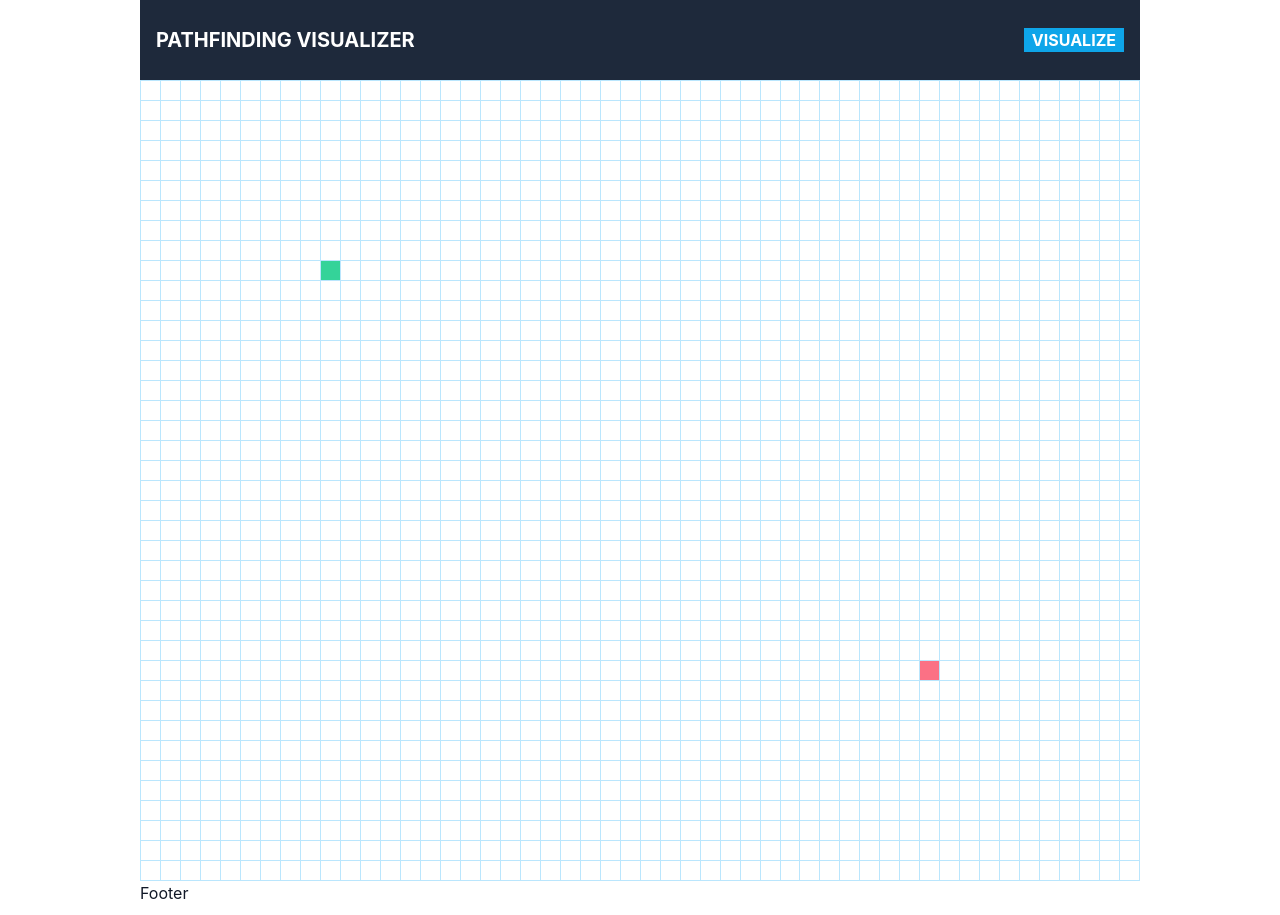
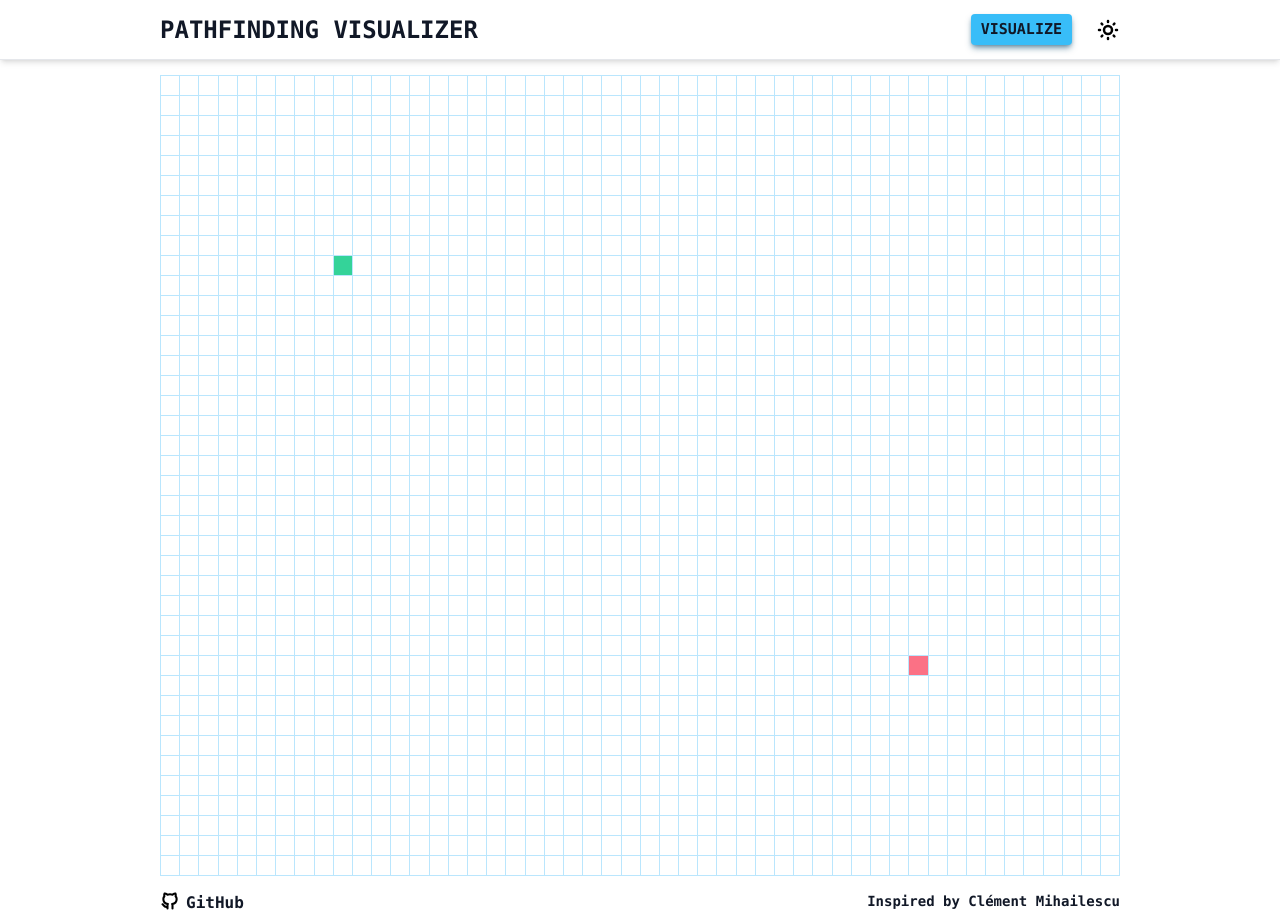
Before and after one commit to richwill28/pathfinding-visualizer, a React (Create React App) app: page / in a window 1280 px wide. Built offline with nearby package versions, Linux system fonts and the light colour scheme.

Commit message:
Update UI and implement dark mode

```diff
--- a/src/App.jsx
+++ b/src/App.jsx
@@ -7,27 +7,36 @@ const INITIAL_START = { row: 9, col: 9 };
 const INITIAL_END = { row: 29, col: 39 };
 
 export default function App() {
+  const prefersDark = window.matchMedia("(prefers-color-scheme: dark)").matches;
+  const [isDark, setIsDark] = useState(prefersDark);
+
   const [grid, setGrid] = useState([]);
 
   const [startNode, setStartNode] = useState(INITIAL_START);
   const [endNode, setEndNode] = useState(INITIAL_END);
 
   return (
-    <div>
-      <div className="transition duration-700 bg-white dark:bg-gray-900 text-gray-900 dark:text-white grid grid-cols-1 justify-items-center min-h-screen">
-        <div className="flex flex-col w-full max-w-[1000px]">
-          <div className="min-h-[80px]">
-            <Header grid={grid} startNode={startNode} endNode={endNode} />
+    <div className={isDark ? "dark" : ""}>
+      <div className="transition duration-700 bg-white dark:bg-slate-900 text-gray-900 dark:text-white grid grid-cols-1 justify-items-center min-h-screen">
+        <div className="flex flex-col w-full gap-y-[15px]">
+          <div className="min-h-[60px] px-40 border-b shadow-md dark:shadow-gray-600">
+            <Header
+              grid={grid}
+              startNode={startNode}
+              endNode={endNode}
+              isDarkState={[isDark, setIsDark]}
+            />
           </div>
-          <div className="min-h-[600px]">
+          <div className="min-h-[600px] px-40">
             <Body
               startNodeState={[startNode, setStartNode]}
               endNodeState={[endNode, setEndNode]}
               gridState={[grid, setGrid]}
+              isDark={isDark}
             />
           </div>
-          <div>
-            <Footer />
+          <div className="px-40">
+            <Footer isDark={isDark} />
           </div>
         </div>
       </div>
--- a/src/components/Body.jsx
+++ b/src/components/Body.jsx
@@ -2,7 +2,12 @@ import { useEffect, useState } from "react";
 import { MAX_ROW, MAX_COL } from "../utils/constants/variable";
 import Node from "./Node";
 
-export default function Body({ startNodeState, endNodeState, gridState }) {
+export default function Body({
+  startNodeState,
+  endNodeState,
+  gridState,
+  isDark,
+}) {
   const [startNode, setStartNode] = startNodeState;
   const [endNode, setEndNode] = endNodeState;
 
@@ -75,6 +80,7 @@ export default function Body({ startNodeState, endNodeState, gridState }) {
                   onMouseUp={() => handleMouseUp()}
                   onMouseEnter={(row, col) => handleMouseEnter(row, col)}
                   onMouseOut={(row, col) => handleMouseOut(row, col)}
+                  isDark={isDark}
                 />
               );
             })}
--- a/src/components/Footer.jsx
+++ b/src/components/Footer.jsx
@@ -1,5 +1,23 @@
-function Footer() {
-  return <div>Footer</div>;
+import { GitHubIcon } from "./Icon";
+
+export default function Footer({ isDark }) {
+  return (
+    <div className="flex flex-row justify-between">
+      <a
+        href={"https://github.com/richwill28/pathfinding-visualizer"}
+        className="hover:text-sky-500 transition ease-linear flex flex-row gap-1.5"
+      >
+        <GitHubIcon isDark={isDark} />
+        <span className="align-middle font-mono font-bold">GitHub</span>
+      </a>
+      <a
+        href={"https://www.youtube.com/channel/UCaO6VoaYJv4kS-TQO_M-N_g"}
+        className="hover:text-sky-500 transition ease-linear flex flex-row"
+      >
+        <span className="align-middle text-sm font-mono font-bold">
+          Inspired by Clément Mihailescu
+        </span>
+      </a>
+    </div>
+  );
 }
-
-export default Footer;
--- a/src/components/Header.jsx
+++ b/src/components/Header.jsx
@@ -1,23 +1,50 @@
+import { useState } from "react";
 import dijkstra from "../utils/algorithms/dijkstra";
 import animate from "../utils/animate";
+import { SunIcon, MoonIcon } from "./Icon";
 
-export default function Header({ grid, startNode, endNode }) {
-  const handleClick = () => {
+export default function Header({ grid, startNode, endNode, isDarkState }) {
+  const visualize = () => {
     const { visitedNodes, shortestPath } = dijkstra(grid, startNode, endNode);
     animate(visitedNodes, shortestPath);
   };
 
+  const [isDark, setIsDark] = isDarkState;
+
+  const toggleIcon = isDark ? (
+    <MoonIcon isDark={isDark} />
+  ) : (
+    <SunIcon isDark={isDark} />
+  );
+
+  const [toggleAnimation, setToggleAnimation] = useState("");
+
+  const toggleButton = () => {
+    setToggleAnimation("transition ease-linear animate-toggleOff");
+    setTimeout(() => {
+      setToggleAnimation("transition ease-linear animate-toggleOn");
+    }, 120);
+    setTimeout(() => {
+      setIsDark(!isDark);
+    }, 80);
+  };
+
   return (
-    <div className="bg-slate-800 flex flex-row h-full items-center justify-between px-4">
-      <div className="text-center text-xl text-white font-bold">
+    <div className="flex flex-row h-full items-center justify-between">
+      <div className="text-center text-2xl font-mono font-extrabold">
         PATHFINDING VISUALIZER
       </div>
-      <button
-        className="bg-sky-500 text-white font-bold rounded-none px-2"
-        onClick={handleClick}
-      >
-        VISUALIZE
-      </button>
+      <div className="flex flex-row items-center gap-6">
+        <button
+          className="bg-sky-400 hover:bg-sky-500 text-[15px] font-mono font-bold rounded px-2.5 py-1 shadow-md shadow-sky-900/50 active:shadow-sky-900/30"
+          onClick={visualize}
+        >
+          VISUALIZE
+        </button>
+        <div className={toggleAnimation} onClick={toggleButton}>
+          {toggleIcon}
+        </div>
+      </div>
     </div>
   );
 }
--- /dev/null
+++ b/src/components/Icon.jsx
@@ -0,0 +1,101 @@
+export const StartIcon = () => {
+  return (
+    <svg
+      xmlns="http://www.w3.org/2000/svg"
+      className="icon icon-tabler icon-tabler-player-play"
+      width="20"
+      height="20"
+      viewBox="0 0 24 24"
+      strokeWidth="3"
+      stroke="#000000"
+      fill="none"
+      strokeLinecap="round"
+      strokeLinejoin="round"
+    >
+      <path stroke="none" d="M0 0h24v24H0z" fill="none" />
+      <path d="M7 4v16l13 -8z" />
+    </svg>
+  );
+};
+
+export const EndIcon = () => {
+  return (
+    <svg
+      xmlns="http://www.w3.org/2000/svg"
+      className="icon icon-tabler icon-tabler-focus"
+      width="20"
+      height="20"
+      viewBox="0 0 24 24"
+      strokeWidth="3"
+      stroke="#000000"
+      fill="none"
+      strokeLinecap="round"
+      strokeLinejoin="round"
+    >
+      <path stroke="none" d="M0 0h24v24H0z" fill="none" />
+      <circle cx="12" cy="12" r=".5" fill="currentColor" />
+      <circle cx="12" cy="12" r="9" />
+    </svg>
+  );
+};
+
+export const GitHubIcon = ({ isDark }) => {
+  return (
+    <svg
+      xmlns="http://www.w3.org/2000/svg"
+      className="icon icon-tabler icon-tabler-brand-github"
+      width="20"
+      height="20"
+      viewBox="0 0 24 24"
+      strokeWidth="2.5"
+      stroke={isDark ? "#ffffff" : "#000000"}
+      fill="none"
+      strokeLinecap="round"
+      strokeLinejoin="round"
+    >
+      <path stroke="none" d="M0 0h24v24H0z" fill="none" />
+      <path d="M9 19c-4.3 1.4 -4.3 -2.5 -6 -3m12 5v-3.5c0 -1 .1 -1.4 -.5 -2c2.8 -.3 5.5 -1.4 5.5 -6a4.6 4.6 0 0 0 -1.3 -3.2a4.2 4.2 0 0 0 -.1 -3.2s-1.1 -.3 -3.5 1.3a12.3 12.3 0 0 0 -6.2 0c-2.4 -1.6 -3.5 -1.3 -3.5 -1.3a4.2 4.2 0 0 0 -.1 3.2a4.6 4.6 0 0 0 -1.3 3.2c0 4.6 2.7 5.7 5.5 6c-.6 .6 -.6 1.2 -.5 2v3.5" />
+    </svg>
+  );
+};
+
+export const MoonIcon = ({ isDark }) => {
+  return (
+    <svg
+      xmlns="http://www.w3.org/2000/svg"
+      className="icon icon-tabler icon-tabler-moon"
+      width="24"
+      height="24"
+      viewBox="0 0 24 24"
+      strokeWidth="2.5"
+      stroke={isDark ? "#ffffff" : "#000000"}
+      fill="none"
+      strokeLinecap="round"
+      strokeLinejoin="round"
+    >
+      <path stroke="none" d="M0 0h24v24H0z" fill="none" />
+      <path d="M12 3c.132 0 .263 0 .393 0a7.5 7.5 0 0 0 7.92 12.446a9 9 0 1 1 -8.313 -12.454z" />
+    </svg>
+  );
+};
+
+export const SunIcon = ({ isDark }) => {
+  return (
+    <svg
+      xmlns="http://www.w3.org/2000/svg"
+      className="icon icon-tabler icon-tabler-sun"
+      width="24"
+      height="24"
+      viewBox="0 0 24 24"
+      strokeWidth="2.5"
+      stroke={isDark ? "#ffffff" : "#000000"}
+      fill="none"
+      strokeLinecap="round"
+      strokeLinejoin="round"
+    >
+      <path stroke="none" d="M0 0h24v24H0z" fill="none" />
+      <circle cx="12" cy="12" r="4" />
+      <path d="M3 12h1m8 -9v1m8 8h1m-9 8v1m-6.4 -15.4l.7 .7m12.1 -.7l-.7 .7m0 11.4l.7 .7m-12.1 -.7l-.7 .7" />
+    </svg>
+  );
+};
--- a/src/components/Node.jsx
+++ b/src/components/Node.jsx
@@ -1,7 +1,8 @@
 import {
   STYLE_START,
   STYLE_END,
-  STYLE_WALL,
+  STYLE_WALL_LIGHT,
+  STYLE_WALL_DARK,
   STYLE_UNVISITED,
   STYLE_VISITED,
 } from "../utils/constants/style";
@@ -17,13 +18,16 @@ export default function Node({
   onMouseUp,
   onMouseEnter,
   onMouseOut,
+  isDark,
 }) {
   const style = isStart
     ? STYLE_START
     : isEnd
     ? STYLE_END
-    : isWall
-    ? STYLE_WALL
+    : isWall && isDark
+    ? STYLE_WALL_LIGHT
+    : isWall && !isDark
+    ? STYLE_WALL_DARK
     : isVisited
     ? STYLE_VISITED
     : STYLE_UNVISITED;
--- a/src/utils/constants/icon.js
+++ /dev/null
@@ -1,36 +0,0 @@
-export const ICON_END = (
-  <svg
-    xmlns="http://www.w3.org/2000/svg"
-    className="icon icon-tabler icon-tabler-focus"
-    width="20"
-    height="20"
-    viewBox="0 0 24 24"
-    strokeWidth="3"
-    stroke="#000000"
-    fill="none"
-    strokeLinecap="round"
-    strokeLinejoin="round"
-  >
-    <path stroke="none" d="M0 0h24v24H0z" fill="none" />
-    <circle cx="12" cy="12" r=".5" fill="currentColor" />
-    <circle cx="12" cy="12" r="9" />
-  </svg>
-);
-
-export const ICON_START = (
-  <svg
-    xmlns="http://www.w3.org/2000/svg"
-    className="icon icon-tabler icon-tabler-player-play"
-    width="20"
-    height="20"
-    viewBox="0 0 24 24"
-    strokeWidth="3"
-    stroke="#000000"
-    fill="none"
-    strokeLinecap="round"
-    strokeLinejoin="round"
-  >
-    <path stroke="none" d="M0 0h24v24H0z" fill="none" />
-    <path d="M7 4v16l13 -8z" />
-  </svg>
-);
--- a/src/utils/constants/style.js
+++ b/src/utils/constants/style.js
@@ -3,5 +3,6 @@ export const STYLE_UNVISITED =
 export const STYLE_VISITED = STYLE_UNVISITED + " bg-cyan-400";
 export const STYLE_START = STYLE_UNVISITED + " bg-emerald-400";
 export const STYLE_END = STYLE_UNVISITED + " bg-rose-400";
-export const STYLE_WALL = STYLE_UNVISITED + " bg-gray-700";
+export const STYLE_WALL_DARK = STYLE_UNVISITED + " bg-gray-700";
+export const STYLE_WALL_LIGHT = STYLE_UNVISITED + " bg-gray-200";
 export const STYLE_PATH = STYLE_UNVISITED + " bg-amber-200";
--- a/tailwind.config.js
+++ b/tailwind.config.js
@@ -1,7 +1,25 @@
 module.exports = {
   content: ["./src/**/*.{js,jsx,ts,tsx}"],
   theme: {
-    extend: {},
+    extend: {
+      keyframes: {
+        toggleOff: {
+          "0%": { transform: "scale(1) rotate(0deg)" },
+          "100%": { transform: "scale(0.5) rotate(-360deg)", opacity: 50 },
+        },
+        toggleOn: {
+          "0%": { transform: "scale(0.5) rotate(-180deg)", opacity: 50 },
+          "60%": { transform: "scale(1) rotate(-380deg)" },
+          "80%": { transform: "rotate(25deg)" },
+          "100%": { transform: "rotate(-5deg)" },
+        },
+      },
+      animation: {
+        toggleOff: "toggleOff 0.5s cubic-bezier(0.4, 0, 0.2, 1)",
+        toggleOn: "toggleOn 0.5s cubic-bezier(0.4, 0, 0.2, 1)",
+      },
+    },
   },
   plugins: [],
+  darkMode: "class",
 };
```
